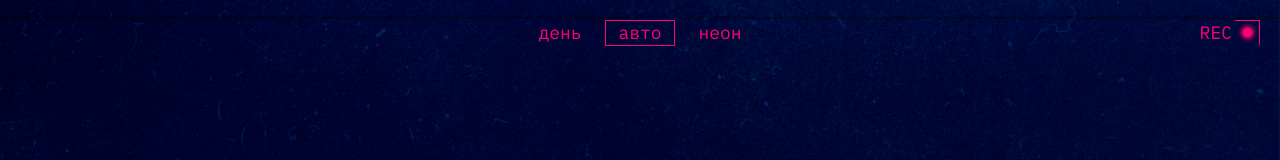
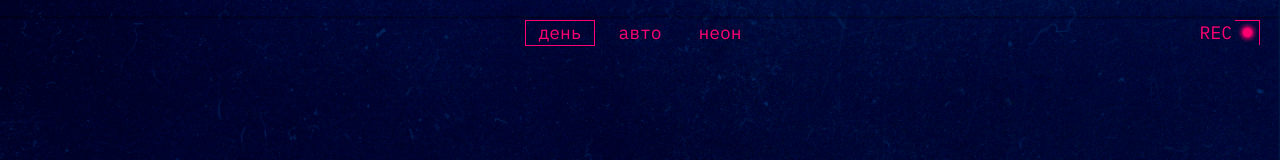
Before and after one commit to olecuva/slozhno-sosredotochitsya, a website: page index.html in a window 1280 px wide. Shown: the top 160 px of the page. Drawn offline with Linux system fonts and the light colour scheme.

Commit message:
Update index.html

```diff
--- a/index.html
+++ b/index.html
@@ -23,14 +23,14 @@
         <ul class="header__theme-menu-list">
           <li class="header__theme-menu-item">
             <button
-              class="header__theme-menu-button header__theme-menu-button_type_light"
+              class="header__theme-menu-button header__theme-menu-button_active header__theme-menu-button_type_light"
             >
               день
             </button>
           </li>
           <li class="header__theme-menu-item">
             <button
-              class="header__theme-menu-button header__theme-menu-button_active header__theme-menu-button_type_auto"
+              class="header__theme-menu-button header__theme-menu-button_type_auto"
               disabled
             >
               авто
```
